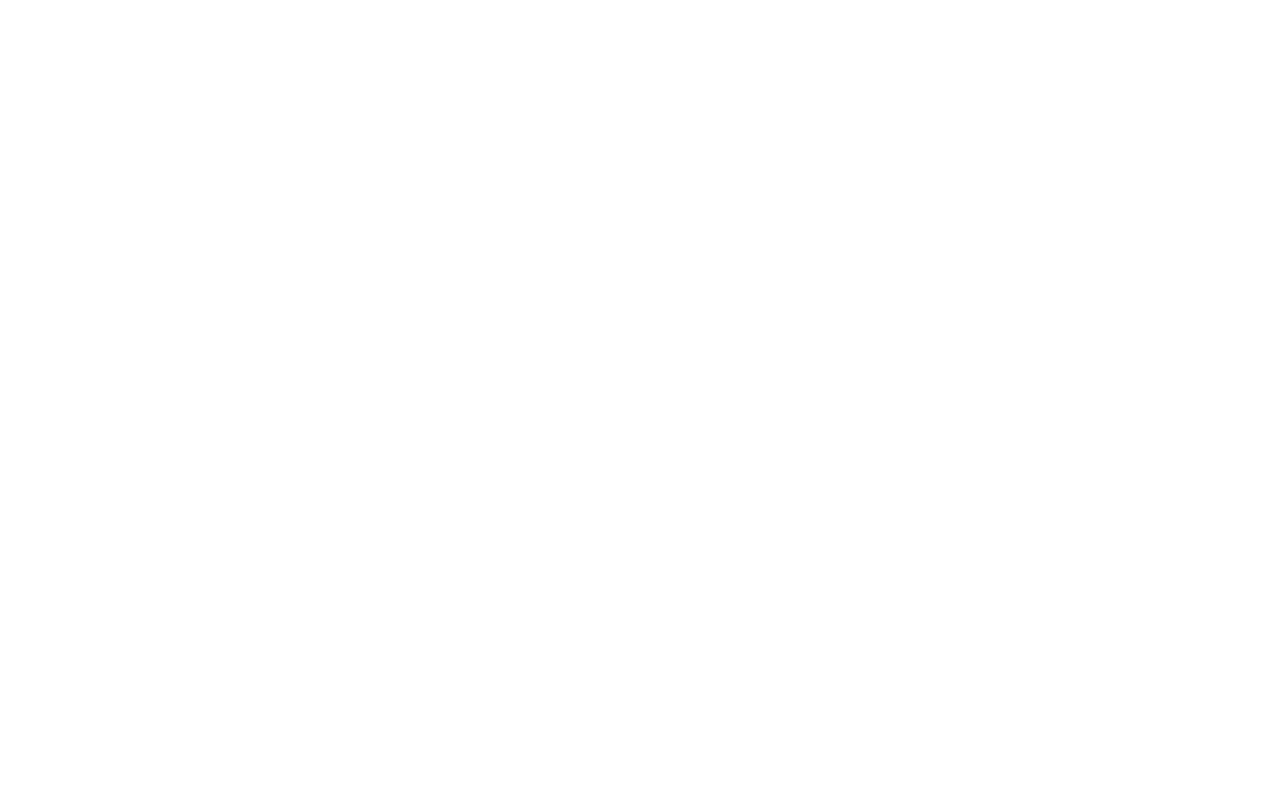
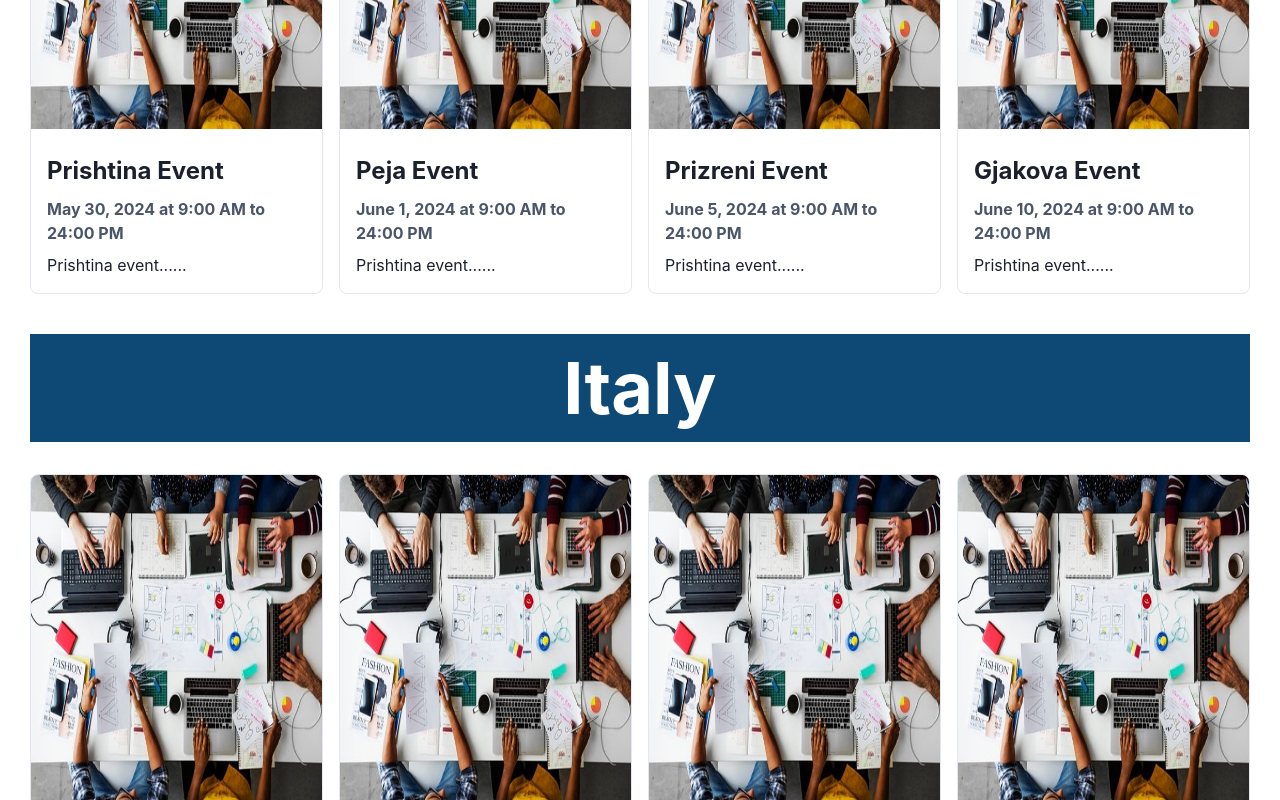
Before and after one commit to roni-kukaj/odyssey-frontend, a React (Vite) app in the folder frontend/: page /events in a window 1280 px wide. Before the commit this address had no page. Shown: the part 480-1280 px from the top of the page. Before the commit the page ends 800 px from the top, so only its background shows below. Built offline with nearby package versions, Linux system fonts and the light colour scheme.

Commit message:
ODY-73: Created Events dashboard

```diff
--- a/frontend/src/App.jsx
+++ b/frontend/src/App.jsx
@@ -12,6 +12,7 @@
 import Flights from './components/flights/Flights.jsx'
 import LocalCuisine from './components/localcuisine/LocalCuisine.jsx';
 import Posts from './components/posts/Posts.jsx';
+import Events from './components/events/Events.jsx';
 
 function App() {
     return (
@@ -30,6 +31,7 @@
                         <Route path="/plans" element={<PlanDashboard/>}/>
                         <Route path="/locations" element={<Locations />} />
                         <Route path="/flights" element={<Flights />} />
+                        <Route path="/events" element={<Events />} />
                     </Routes>
                 </div>
             </Router>
--- /dev/null
+++ b/frontend/src/components/events/Events.jsx
@@ -0,0 +1,100 @@
+import React from 'react';
+
+import Navbar from '../shared/Navbar.jsx';
+import Footer from '../shared/Footer.jsx';
+import { Box, Grid, Text, Button } from '@chakra-ui/react';
+import logo from "../../assets/logo.png";
+import aboutUsImage from "../../assets/events.jpeg";
+import events from "../../assets/events.jpeg";
+import BoxWithImage from '../shared/BoxWithImage.jsx';
+
+function Events() {
+  return (
+    <div>
+        <Navbar />
+           <Grid placeItems="center" minHeight="calc(100vh - 200px)" px="30px">
+                   <br/>
+                   <Box width="100%" textAlign="center" my="4" bg="#0E4975">
+                       <Text fontSize="7xl" fontWeight="bold" style={{ color: 'white' }} >Kosova</Text>
+                   </Box>
+                <Grid templateColumns="1fr 1fr" gap="4" mt="4">
+                        <Grid templateColumns="1fr 1fr" gap="4">
+                              <BoxWithImage
+                                image={events}
+                                date="May 30, 2024"
+                                time="9:00 AM to 24:00 PM"
+                                title="Prishtina Event"
+                                description="Prishtina event......"
+                              />
+                              <BoxWithImage
+                                image={events}
+                                date="June 1, 2024"
+                                time="9:00 AM to 24:00 PM"
+                                title="Peja Event"
+                                description="Prishtina event......"
+                              />
+                        </Grid>
+                        <Grid templateColumns="1fr 1fr" gap="4">
+                              <BoxWithImage
+                                image={events}
+                                date="June 5, 2024"
+                                time="9:00 AM to 24:00 PM"
+                                title="Prizreni Event"
+                                description="Prishtina event......"
+                              />
+                              <BoxWithImage
+                                image={events}
+                                date="June 10, 2024"
+                                time="9:00 AM to 24:00 PM"
+                                title="Gjakova Event"
+                                description="Prishtina event......"
+                              />
+                        </Grid>
+                </Grid>
+
+                <br/>
+               <Box width="100%" textAlign="center" my="4" bg="#0E4975">
+                   <Text fontSize="7xl" fontWeight="bold" style={{ color: 'white' }} >Italy</Text>
+               </Box>
+
+                <Grid templateColumns="1fr 1fr" gap="4" mt="4">
+                        <Grid templateColumns="1fr 1fr" gap="4">
+                              <BoxWithImage
+                                image={events}
+                                date="May 30, 2024"
+                                time="9:00 AM to 24:00 PM"
+                                title="Prishtina Event"
+                                description="Prishtina event......"
+                              />
+                              <BoxWithImage
+                                image={events}
+                                date="June 1, 2024"
+                                time="9:00 AM to 24:00 PM"
+                                title="Peja Event"
+                                description="Prishtina event......"
+                              />
+                        </Grid>
+                        <Grid templateColumns="1fr 1fr" gap="4">
+                              <BoxWithImage
+                                image={events}
+                                date="June 5, 2024"
+                                time="9:00 AM to 24:00 PM"
+                                title="Prizreni Event"
+                                description="Prishtina event......"
+                              />
+                              <BoxWithImage
+                                image={events}
+                                date="June 10, 2024"
+                                time="9:00 AM to 24:00 PM"
+                                title="Gjakova Event"
+                                description="Prishtina event......"
+                              />
+                        </Grid>
+                </Grid>
+           </Grid>
+        <Footer />
+    </div>
+  );
+}
+
+export default Events;
```
